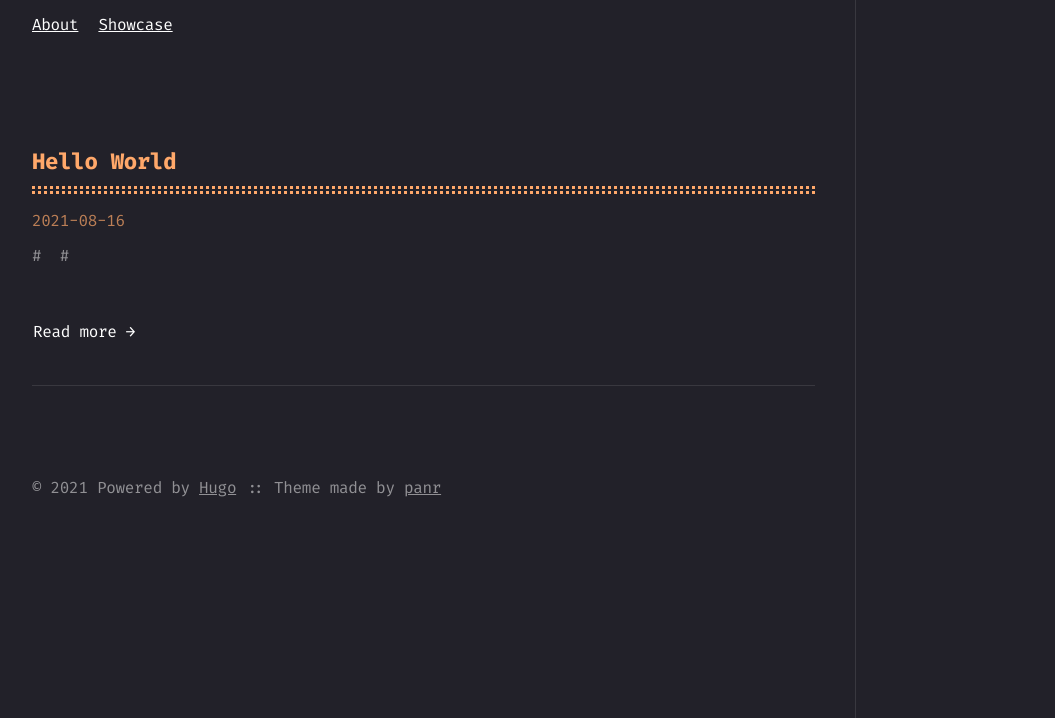
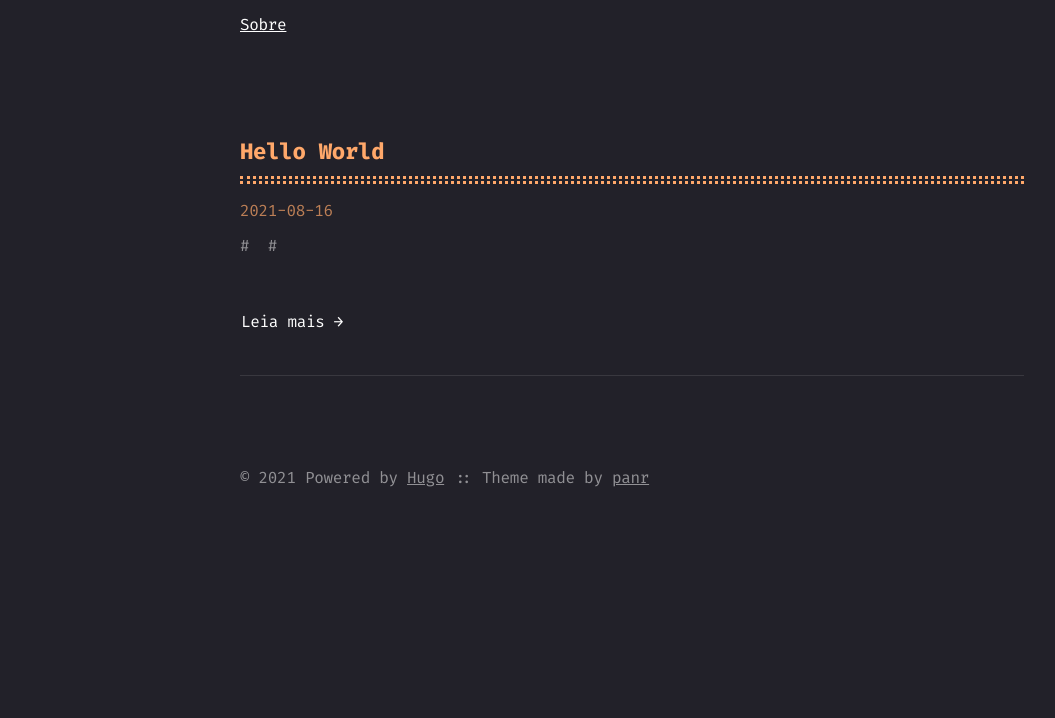
Before and after one commit to jerielverissimo/jerielverissimo.github.io, a plain HTML site: page index.html in a window 1280 px wide. Shown: the part 82-800 px from the top of the page, without its empty margins (8-1063 px from the left). Drawn offline with Linux system fonts and the light colour scheme.

Commit message:
no message for this commit

```diff
--- a/index.html
+++ b/index.html
@@ -31,9 +31,9 @@
 <meta name="twitter:card" content="summary" />
 
 
-    <meta name="twitter:site" content="" />
+    <meta name="twitter:site" content="https://jerielverissimo.github.io/" />
 
-    <meta name="twitter:creator" content="" />
+    <meta name="twitter:creator" content="J3r137" />
 
 
 
@@ -69,7 +69,7 @@
 <body class="orange">
 
 
-<div class="container headings--one-size">
+<div class="container center headings--one-size">
 
   <header class="header">
   <div class="header__inner">
@@ -91,11 +91,7 @@
 
 
 
-          <li><a href="/about">About</a></li>
-
-
-
-          <li><a href="/showcase">Showcase</a></li>
+          <li><a href="/sobre">Sobre</a></li>
 
 
 
@@ -107,11 +103,7 @@
   <ul class="menu__inner menu__inner--mobile">
 
 
-        <li><a href="/about">About</a></li>
-
-
-
-        <li><a href="/showcase">Showcase</a></li>
+        <li><a href="/sobre">Sobre</a></li>
 
 
 
@@ -168,7 +160,7 @@
 
         <div>
           <a class="read-more button"
-            href="/hello-world/">Read more →</a>
+            href="/hello-world/">Leia mais →</a>
         </div>
 
       </div>
```
Also changed, not shown: 404.html (+6 -14 lines), categories/index.html (+4 -12 lines), hello-world/index.html (+4 -12 lines), posts/index.html (+5 -13 lines), tags/index.html (+4 -12 lines).
